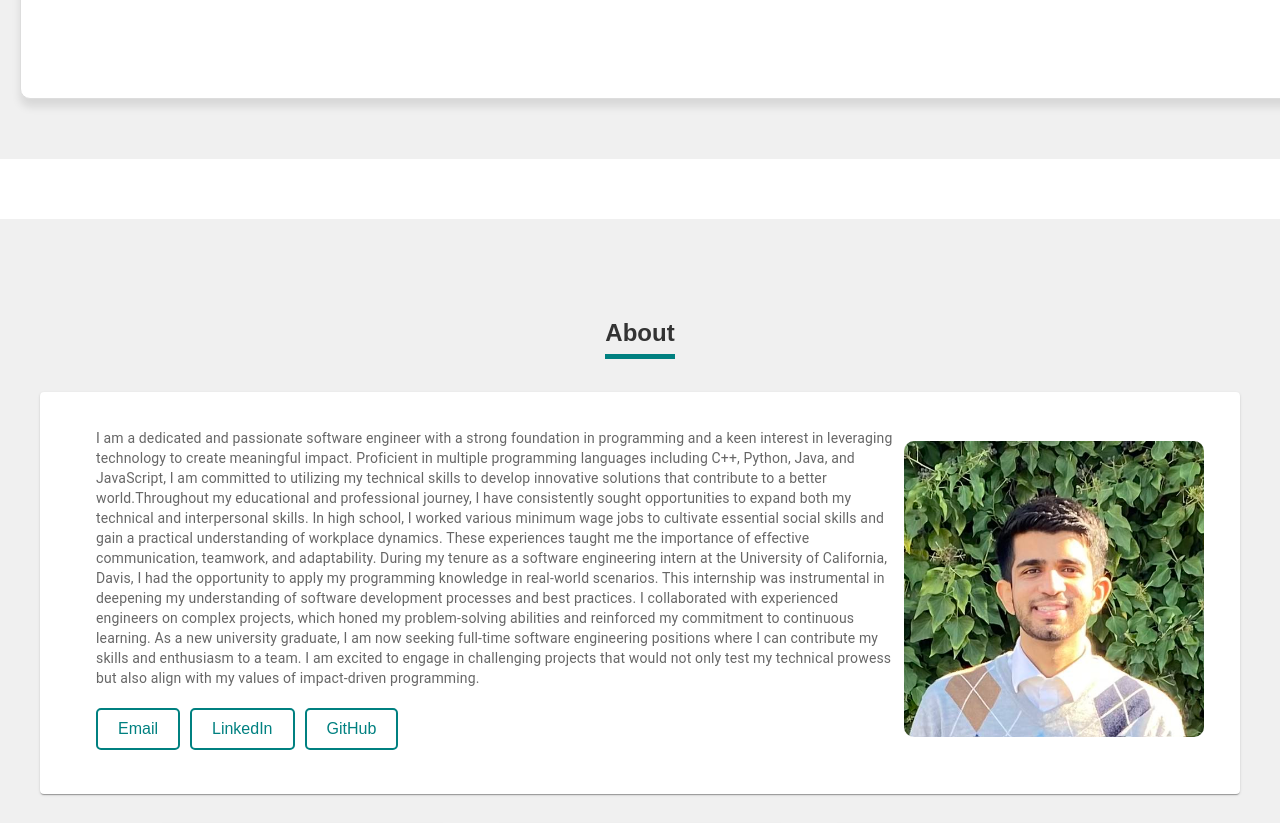
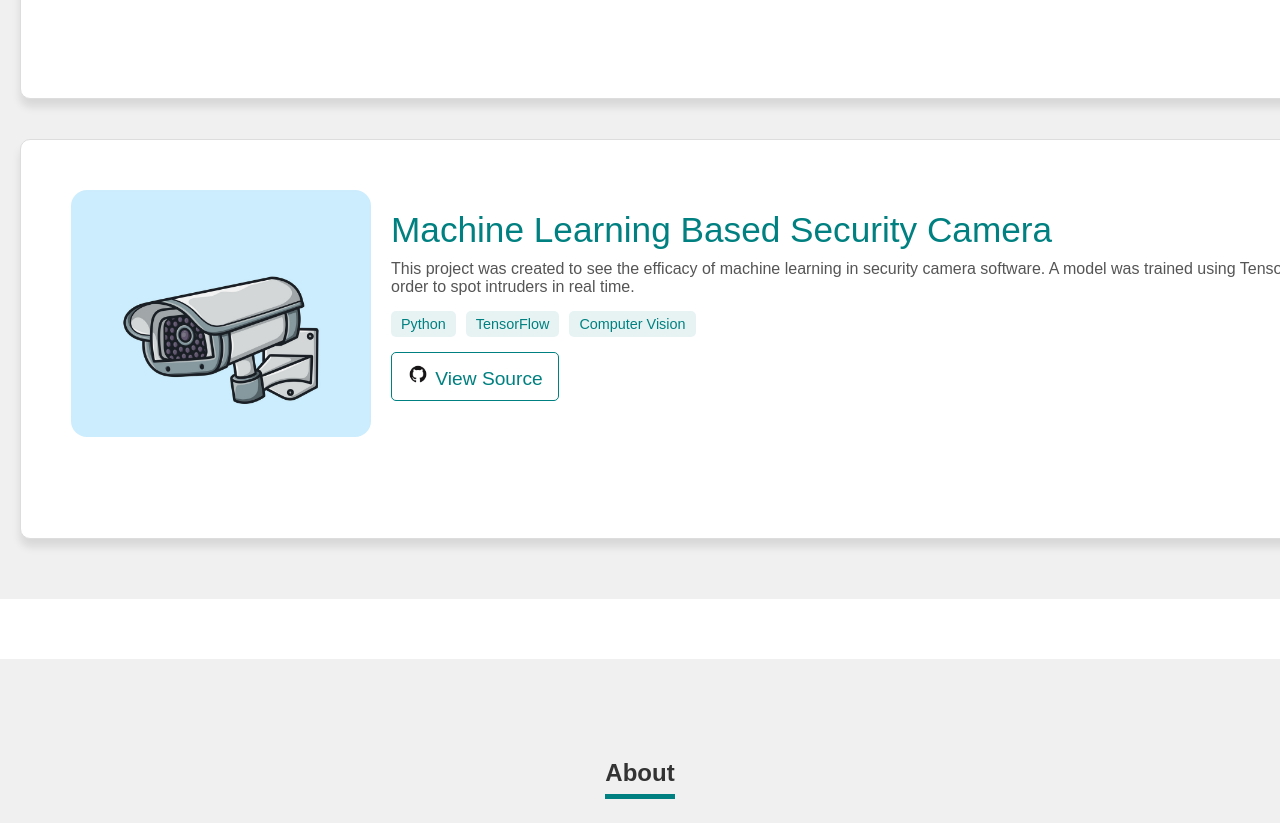
Before and after one commit to jassand66/personalsite, a React (Create React App) app: page / in a window 1280 px wide. Shown: the part 1940-2763 px from the top of the page. Built offline with nearby package versions, Linux system fonts and the light colour scheme.

Commit message:
Added the security project

```diff
--- a/src/App.js
+++ b/src/App.js
@@ -13,12 +13,22 @@ const projects = [
   },
   {
     title: 'Personal Website',
-    description: 'This project is a self-made project. I tasked myself with creating a personal website to display my programming skills. I utlitze React as well as Amazon Cloud Services. It serves the purpose of being a one stop shop for my projects as well as an extension of my imagination. ',
+    description: 'This project is a self-made project. I tasked myself with creating a personal website to display my programming skills. I utlitze React as well as Amazon Cloud Services. It serves the purpose of being a one stop shop for my projects as well as an extension of my imagination.',
     image: '../ProjectLogos/personalsitelogo.png',
     tags: ['Javascript', 'Amazon S3', 'ReactJS'],
     viewSource: 'https://github.com/jassand66/personalsite',
   },
-  /* Create two more slots for ML project and for Aggie Tracker and for maybe the thread library*/
+  {
+    title: 'Machine Learning Based Security Camera',
+    description: 'This project was created to see the efficacy of machine learning in security camera software. A model was trained using TensorFlow and applied to live security camera footage in order to spot intruders in real time.',
+    image: '../ProjectLogos/camera.png',
+    tags: ['Python', 'TensorFlow', 'Computer Vision'],
+    viewSource: 'https://github.com/rahulb1218/174',
+  },
+
+
+
+
 ];
 
 
@@ -66,13 +76,12 @@ const BioCard = () => (
           world. Currently, I am looking for full-time software engineering positions as I am a university graduate! */}
 
           I am a dedicated and passionate software engineer with a strong foundation in programming and a keen interest in leveraging technology to create meaningful impact.
-          Proficient in multiple programming languages including C++, Python, Java, and JavaScript, I am committed to utilizing my technical skills to develop innovative solutions
-          that contribute to a better world.Throughout my educational and professional journey, I have consistently sought opportunities to expand both my technical and interpersonal skills.
+          With profciency in multiple programming languages including C++, Python, Java, and JavaScript, I am committed to utilizing my technical skills to develop solutions
+          to contribute to a better world.Throughout my journey, I have consistently sought opportunities to expand both my technical and interpersonal skills.
           In high school, I worked various minimum wage jobs to cultivate essential social skills and gain a practical understanding of workplace dynamics. These experiences taught me the importance
-          of effective communication, teamwork, and adaptability. During my tenure as a software engineering intern at the University of California, Davis, I had the opportunity to apply my programming knowledge in real-world scenarios.
+          of effective communication, teamwork, and adaptability. During my time as a software engineering intern at the University of California, Davis, I had the opportunity to apply my programming knowledge in real-world situations.
           This internship was instrumental in deepening my understanding of software development processes and best practices.
-          I collaborated with experienced engineers on complex projects, which honed my problem-solving abilities and reinforced my commitment to continuous learning.
-          As a new university graduate, I am now seeking full-time software engineering positions where I can contribute my skills and enthusiasm to a team. I am excited to engage in challenging projects that would not only test my technical prowess but also align with my values of impact-driven programming.
+          As a new university graduate, I am now seeking full-time software engineering positions where I can contribute my skills and enthusiasm to a team. I am excited to engage in challenging projects that would not only test my technical ability but also align with my values of impact-driven programming.
 
 
 
--- a/src/styles/App.css
+++ b/src/styles/App.css
@@ -256,8 +256,8 @@ color: black
   box-shadow: 0 8px 8px rgba(0, 0, 0, 0.1);
   margin-bottom: 20px;
   overflow: hidden;
-  width: 1700px; /* Set a fixed width */
-  height: 400px; /* Set a fixed height */
+  width: 1700px;
+  height: 400px;
   margin: 20px; /* Center the card */
   margin: 20px auto;
   padding: 50px;
@@ -366,9 +366,12 @@ color: black
 .bio-text {
   flex: 1;
   margin-left: 20px;
+  max-width: 900px;
+  line-height: 1.6;
 }
 
 .bio-image {
+  margin-left: 50px;
   display: flex;
   align-items: center;
   justify-content: center;
```
Also changed, not shown: public/ProjectLogos/camera.png (added).
